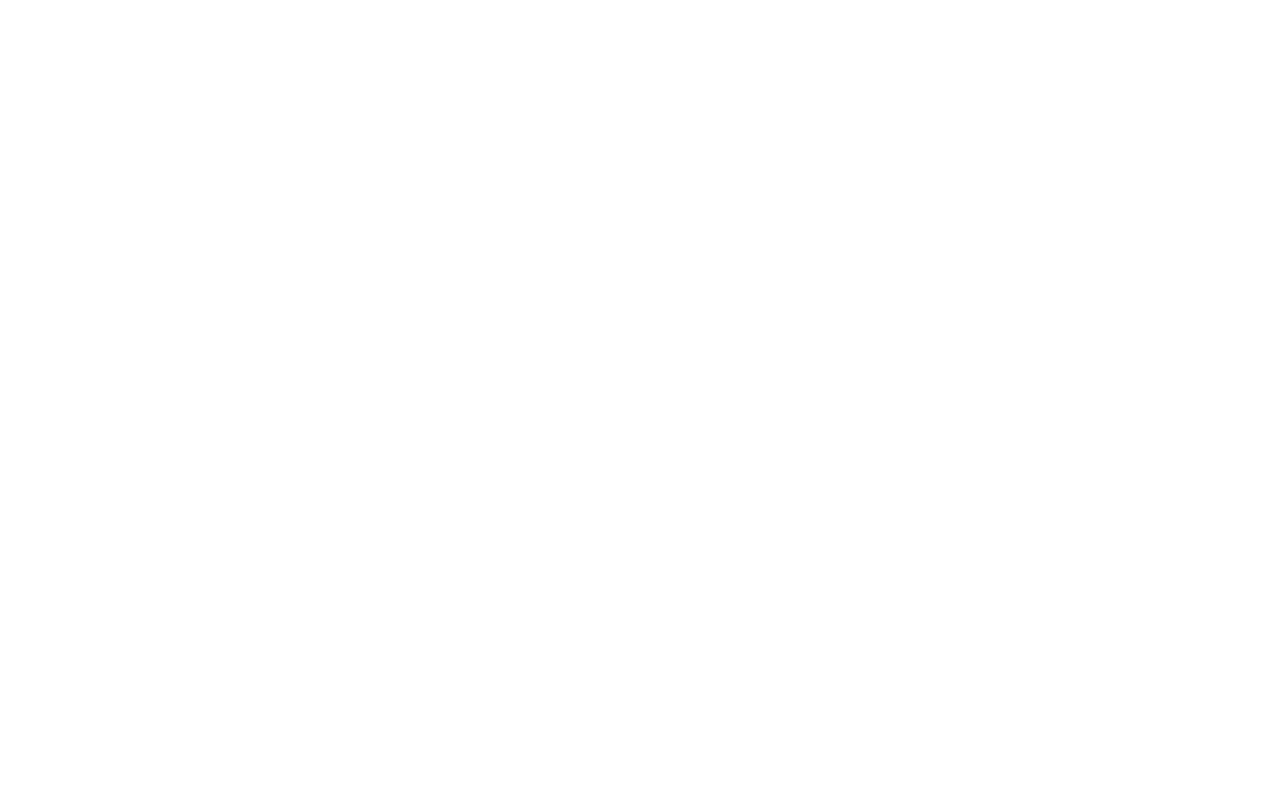
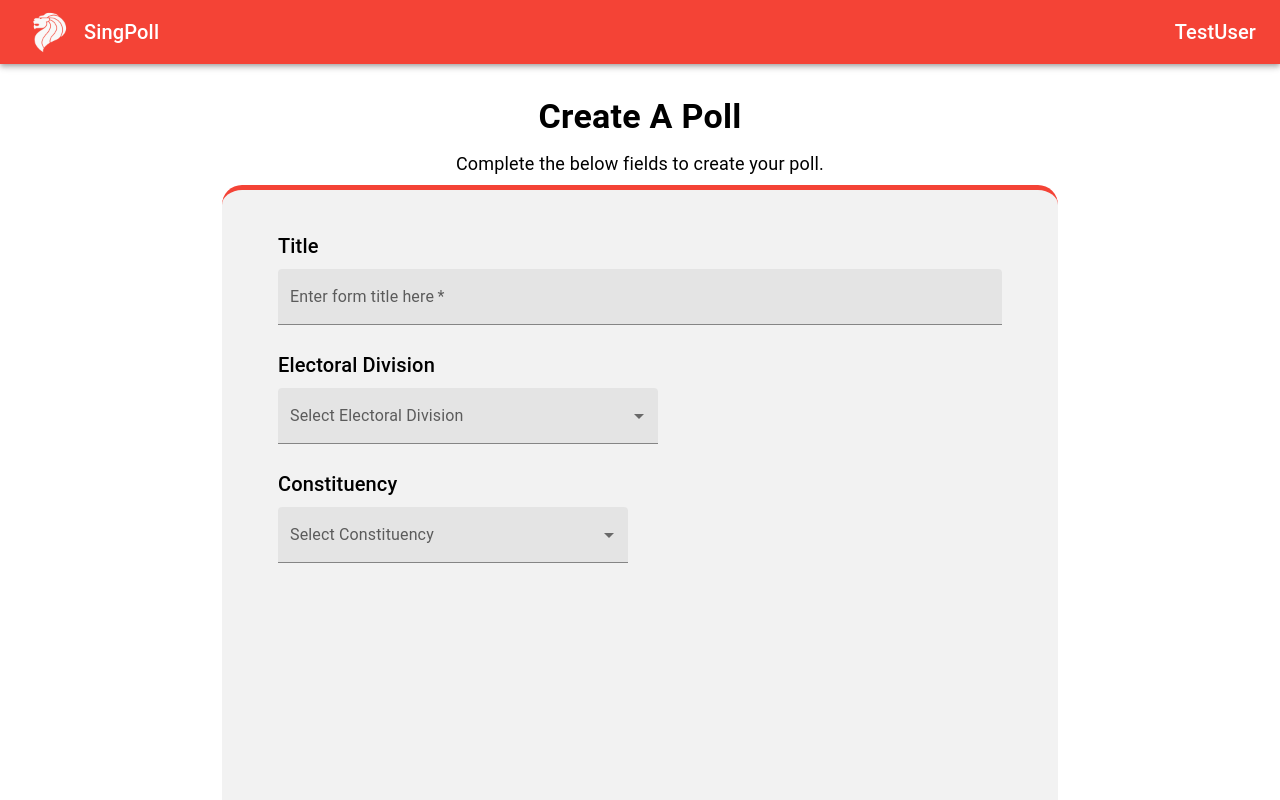
Before and after one commit to dthx2710/csc3004-group24-2023, a React (Vite) app in the folder frontend/: page /form in a window 1280 px wide. Before the commit this address had no page. Shown: the top 800 px of the page. Built offline with nearby package versions, Linux system fonts and the light colour scheme.

Commit message:
Added Poll Form (ongoing)
Added 'Title', 'Electoral Division' and 'Constituency' fields

```diff
--- a/frontend/src/App.jsx
+++ b/frontend/src/App.jsx
@@ -3,6 +3,7 @@
 import LoginPage from './Login';
 import HomePage from './HomePage';
 import Layout from './Layout';
+import Form from './Form';
 
 const App = () => {
   const username = 'TestUser'; // Update this based on your authentication system
@@ -10,11 +11,15 @@
   return (
     <Router>
       <Routes>
-        <Route path="/login" element={<LoginPage />} />
+        <Route path="/" element={<LoginPage />} />
         <Route path="/home" element={
           <Layout username={username}>
             <HomePage />
-            {/* other routes */}
+          </Layout>
+        } />
+        <Route path="/form" element={
+          <Layout username={username}>
+            <Form />
           </Layout>
         } />
       </Routes>
--- /dev/null
+++ b/frontend/src/Form.jsx
@@ -0,0 +1,136 @@
+import React from 'react';
+import { Box, Container, Typography, TextField, FormControl, InputLabel, MenuItem, Select } from '@mui/material';
+
+const commonStyles = {
+    bgcolor: '#f2f2f2',
+    m: 1,
+    borderTop: 5,
+    height: '100vh',
+    borderRadius: '20px',
+    paddingLeft: 7,
+    paddingRight: 7,
+    paddingTop: 5,
+    paddingBottom: 5
+  };
+
+export default function Form() {
+    const [electoralDivision, setElectoralDivision] = React.useState('');
+    const [constituency, setConstituency] = React.useState('');
+
+    const handleElectoralDivisionChange = (event) => {
+        setElectoralDivision(event.target.value);
+        setConstituency(''); // reset constituency when electoral division changes
+    };
+
+    const handleConstituencyChange = (event) => {
+        setConstituency(event.target.value);
+    };
+
+    const getConstituencyOptions = () => {
+        switch (electoralDivision) {
+            case 'GRC':
+                return [
+                    <MenuItem key={'ALJ-GRC'} value={'ALJ-GRC'}>Aljunied GRC</MenuItem>,
+                    <MenuItem key={'AMK-GRC'} value={'AMK-GRC'}>Ang Mo Kio GRC</MenuItem>,
+                    <MenuItem key={'BTP-GRC'} value={'BTP-GRC'}>Bishan-Toa Payoh GRC</MenuItem>,
+                    <MenuItem key={'CCK-GRC'} value={'CCK-GRC'}>Chua Chu Kang GRC</MenuItem>,
+                    <MenuItem key={'EAS-GRC'} value={'EAS-GRC'}>East Coast GRC</MenuItem>,
+                    <MenuItem key={'HBT-GRC'} value={'HBT-GRC'}>Holland-Bukit Timah GRC</MenuItem>,
+                    <MenuItem key={'JAL-GRC'} value={'JAL-GRC'}>Jalan Besar GRC</MenuItem>,
+                    <MenuItem key={'JUR-GRC'} value={'JUR-GRC'}>Jurong GRC</MenuItem>,
+                    <MenuItem key={'MAP-GRC'} value={'MAP-GRC'}>Marine Parade GRC</MenuItem>,
+                    <MenuItem key={'MYT-GRC'} value={'MYT-GRC'}>Marsiling-Yew Tee GRC</MenuItem>,
+                    <MenuItem key={'NEE-GRC'} value={'NEE-GRC'}>Nee Soon GRC</MenuItem>,
+                    <MenuItem key={'PRP-GRC'} value={'PRP-GRC'}>Pasir Ris-Punggol GRC</MenuItem>,
+                    <MenuItem key={'SEM-GRC'} value={'SEM-GRC'}>Sembawang GRC</MenuItem>,
+                    <MenuItem key={'SEN-GRC'} value={'SEN-GRC'}>Sengkang GRC</MenuItem>,
+                    <MenuItem key={'TAM-GRC'} value={'TAM-GRC'}>Tampines GRC</MenuItem>,
+                    <MenuItem key={'TAN-GRC'} value={'TAN-GRC'}>Tanjong Pagar GRC</MenuItem>,
+                    <MenuItem key={'WES-GRC'} value={'WES-GRC'}>West Coast GRC</MenuItem>
+                ];
+            case 'SMC':
+                return [
+                    <MenuItem key={'BKB-SMC'} value={'BKB-SMC'}>Bukit Batok SMC</MenuItem>,
+                    <MenuItem key={'BKP-SMC'} value={'BKP-SMC'}>Bukit Panjang SMC</MenuItem>,
+                    <MenuItem key={'HKN-SMC'} value={'HKN-SMC'}>Hong Kah North SMC</MenuItem>,
+                    <MenuItem key={'HOU-SMC'} value={'HOU-SMC'}>Hougang SMC</MenuItem>,
+                    <MenuItem key={'KEB-SMC'} value={'KEB-SMC'}>Kebun Baru SMC</MenuItem>,
+                    <MenuItem key={'MAC-SMC'} value={'MAC-SMC'}>MacPherson SMC</MenuItem>,
+                    <MenuItem key={'MAR-SMC'} value={'MAR-SMC'}>Marymount SMC</MenuItem>,
+                    <MenuItem key={'MOU-SMC'} value={'MOU-SMC'}>Mountbatten SMC</MenuItem>,
+                    <MenuItem key={'PIO-SMC'} value={'PIO-SMC'}>Pioneer SMC</MenuItem>,
+                    <MenuItem key={'POT-SMC'} value={'POT-SMC'}>Potong Pasir SMC</MenuItem>,
+                    <MenuItem key={'PUN-SMC'} value={'PUN-SMC'}>Punggol West SMC</MenuItem>,
+                    <MenuItem key={'RAD-SMC'} value={'RAD-SMC'}>Radin Mas SMC</MenuItem>,
+                    <MenuItem key={'YCK-SMC'} value={'YCK-SMC'}>Yio Chu Kang SMC</MenuItem>,
+                    <MenuItem key={'YUH-SMC'} value={'YUH-SMC'}>Yuhua SMC</MenuItem>
+                ];
+            default:
+                return [];
+        }
+    };
+
+    return (
+        <div style={{backgroundColor: 'white'}}>
+            <Container maxWidth="md">
+                <Box sx={{ mt: 4, mb: 2 }}>
+                    <Typography variant="h4" component="h1" gutterBottom style={{ color: 'black'}} align="center" fontWeight={600}>
+                        Create A Poll
+                    </Typography>
+
+                    <Typography component="h1" gutterBottom style={{ color: 'black'}} align="center" fontSize={18}>
+                        Complete the below fields to create your poll.
+                    </Typography>
+
+                    <Box sx={{ ...commonStyles, borderColor: '#f44336'}}>
+                        <Typography variant="h6" component="h2" gutterBottom style={{ color: 'black'}}>
+                            Title
+                        </Typography>
+
+                        <TextField
+                            required
+                            id="filled-required"
+                            label="Enter form title here"
+                            variant="filled"
+                            fullWidth
+                        />
+
+                        <Typography variant="h6" component="h2" gutterBottom style={{ color: 'black'}} marginTop={3}>
+                            Electoral Division
+                        </Typography>
+
+                        <FormControl variant="filled" sx={{ minWidth: 380 }}>
+                            <InputLabel id="electoral-division-label">Select Electoral Division</InputLabel>
+                            <Select
+                                labelId="electoral-division-label"
+                                id="electoral-division-select"
+                                value={electoralDivision}
+                                onChange={handleElectoralDivisionChange}
+                            >
+                                <MenuItem value={'GRC'}>Group Representation Constituencies (GRC)</MenuItem>
+                                <MenuItem value={'SMC'}>Single Member Constituencies (SMC)</MenuItem>
+                            </Select>
+                        </FormControl>
+
+                        <Typography variant="h6" component="h2" gutterBottom style={{ color: 'black'}} marginTop={3}>
+                            Constituency
+                        </Typography>
+
+                        <FormControl key={electoralDivision} variant="filled" sx={{ minWidth: 350 }}>
+                            <InputLabel id="constituency-label">Select Constituency</InputLabel>
+                            <Select
+                                labelId="constituency-label"
+                                id="constituency-select"
+                                value={constituency}
+                                onChange={handleConstituencyChange}
+                            >
+                                {getConstituencyOptions()}
+                            </Select>
+                        </FormControl>
+
+                    </Box>
+                </Box>
+            </Container>
+        </div>
+    );
+};
```
Also changed, not shown: 1 other file (tests, documents, lock files or other folders).
